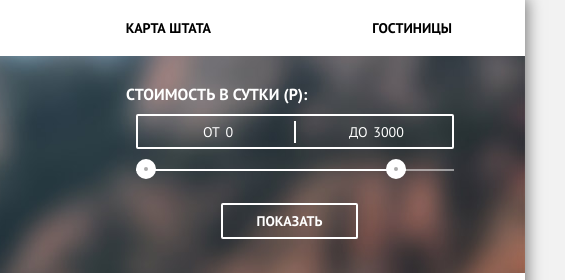
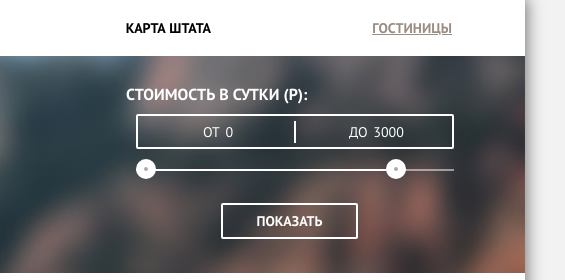
Before and after one commit to Valetorn/113967-sedona, a plain HTML site: page hotels.html in a window 1280 px wide. Shown: the top 280 px of the page, 715-1280 px from the left. Drawn offline with Linux system fonts and the light colour scheme.

Commit message:
Добавил стили активной ссылке

```diff
--- a/hotels.html
+++ b/hotels.html
@@ -32,7 +32,7 @@
 						</li>
 
 						<li class="main-menu__items">
-							<a href="#" class="main-menu__links">Гостиницы</a>
+							<a href="#" class="main-menu__links--active">Гостиницы</a>
 						</li>
 					</ul>
 				</nav>
```
